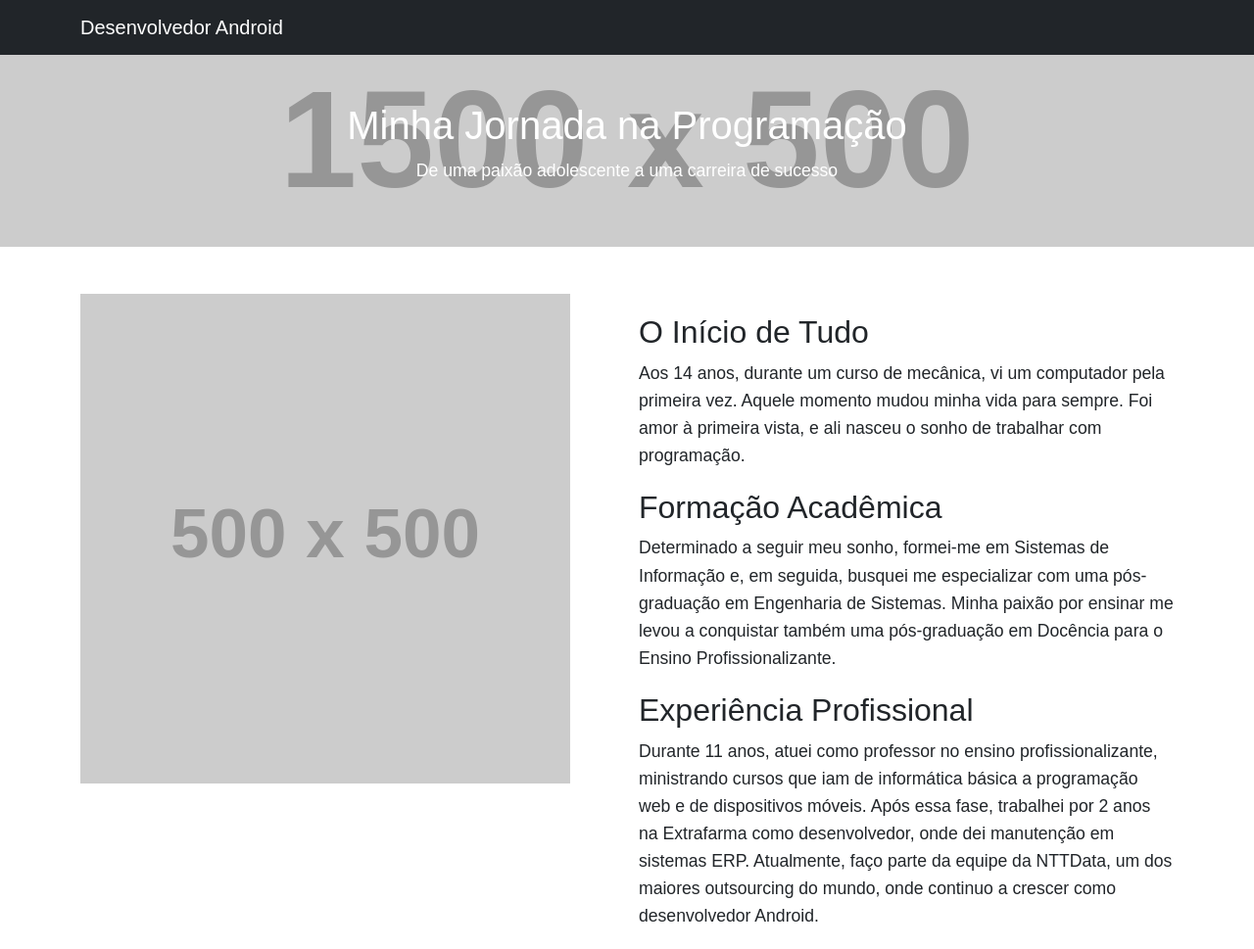
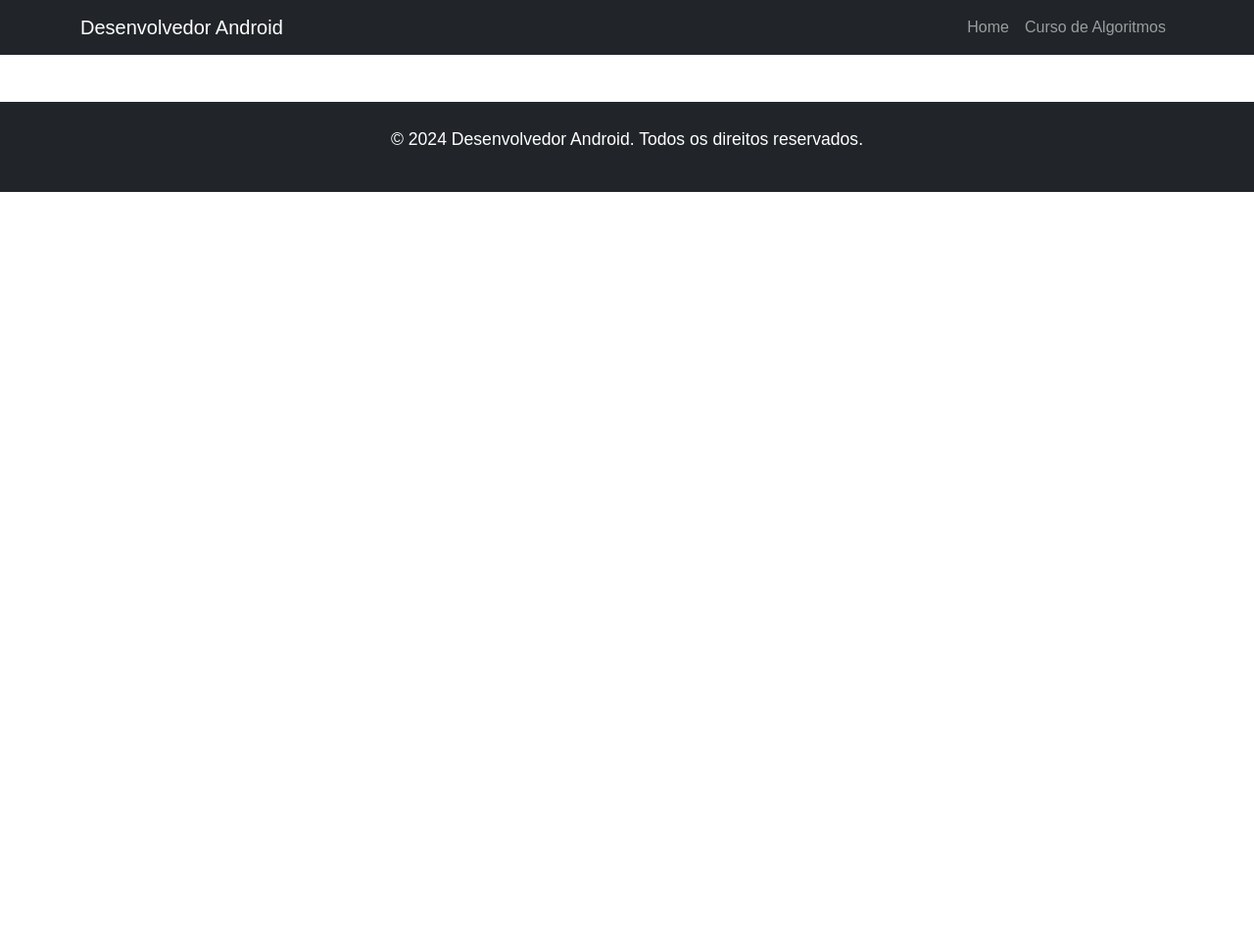
Before and after one commit to juliorgm/site, a plain HTML site: page index.html in a window 1280 px wide. Shown: the top 969 px of the page at 98% size. After the commit the page ends 800 px from the top, so only its background shows below. Drawn offline with nearby package versions, Linux system fonts and the light colour scheme; placeholder pictures from the web are drawn by us.

Commit message:
Update index.html

```diff
--- a/index.html
+++ b/index.html
@@ -3,7 +3,7 @@
 <head>
     <meta charset="UTF-8">
     <meta name="viewport" content="width=device-width, initial-scale=1.0">
-    <title>Minha Jornada - Desenvolvedor Android</title>
+    <title>Desenvolvedor Android</title>
     <link href="https://cdn.jsdelivr.net/npm/bootstrap@5.3.0/dist/css/bootstrap.min.css" rel="stylesheet">
     <link rel="stylesheet" href="styles.css">
 </head>
@@ -11,37 +11,22 @@
     <nav class="navbar navbar-expand-lg navbar-dark bg-dark">
         <div class="container">
             <a class="navbar-brand" href="#">Desenvolvedor Android</a>
+            <div class="collapse navbar-collapse">
+                <ul class="navbar-nav ms-auto">
+                    <li class="nav-item">
+                        <a class="nav-link" href="#" onclick="loadContent('home')">Home</a>
+                    </li>
+                    <li class="nav-item">
+                        <a class="nav-link" href="#" onclick="loadContent('curso')">Curso de Algoritmos</a>
+                    </li>
+                </ul>
+            </div>
         </div>
     </nav>
 
-    <header class="bg-primary text-white text-center py-5">
-        <div class="container">
-            <h1>Minha Jornada na Programação</h1>
-            <p>De uma paixão adolescente a uma carreira de sucesso</p>
-        </div>
-    </header>
-
-    <section class="container my-5">
-        <div class="row">
-            <div class="col-md-6">
-                <img src="https://via.placeholder.com/500" alt="Imagem representando a jornada" class="img-fluid">
-            </div>
-            <div class="col-md-6">
-                <h2>O Início de Tudo</h2>
-                <p>
-                    Aos 14 anos, durante um curso de mecânica, vi um computador pela primeira vez. Aquele momento mudou minha vida para sempre. Foi amor à primeira vista, e ali nasceu o sonho de trabalhar com programação.
-                </p>
-                <h2>Formação Acadêmica</h2>
-                <p>
-                    Determinado a seguir meu sonho, formei-me em Sistemas de Informação e, em seguida, busquei me especializar com uma pós-graduação em Engenharia de Sistemas. Minha paixão por ensinar me levou a conquistar também uma pós-graduação em Docência para o Ensino Profissionalizante.
-                </p>
-                <h2>Experiência Profissional</h2>
-                <p>
-                    Durante 11 anos, atuei como professor no ensino profissionalizante, ministrando cursos que iam de informática básica a programação web e de dispositivos móveis. Após essa fase, trabalhei por 2 anos na Extrafarma como desenvolvedor, onde dei manutenção em sistemas ERP. Atualmente, faço parte da equipe da NTTData, um dos maiores outsourcing do mundo, onde continuo a crescer como desenvolvedor Android.
-                </p>
-            </div>
-        </div>
-    </section>
+    <div id="main-content" class="container my-5">
+        <!-- O conteúdo carregado dinamicamente será inserido aqui -->
+    </div>
 
     <footer class="bg-dark text-white text-center py-4">
         <div class="container">
@@ -50,5 +35,6 @@
     </footer>
 
     <script src="https://cdn.jsdelivr.net/npm/bootstrap@5.3.0/dist/js/bootstrap.bundle.min.js"></script>
+    <script src="app.js"></script>
 </body>
 </html>
```
